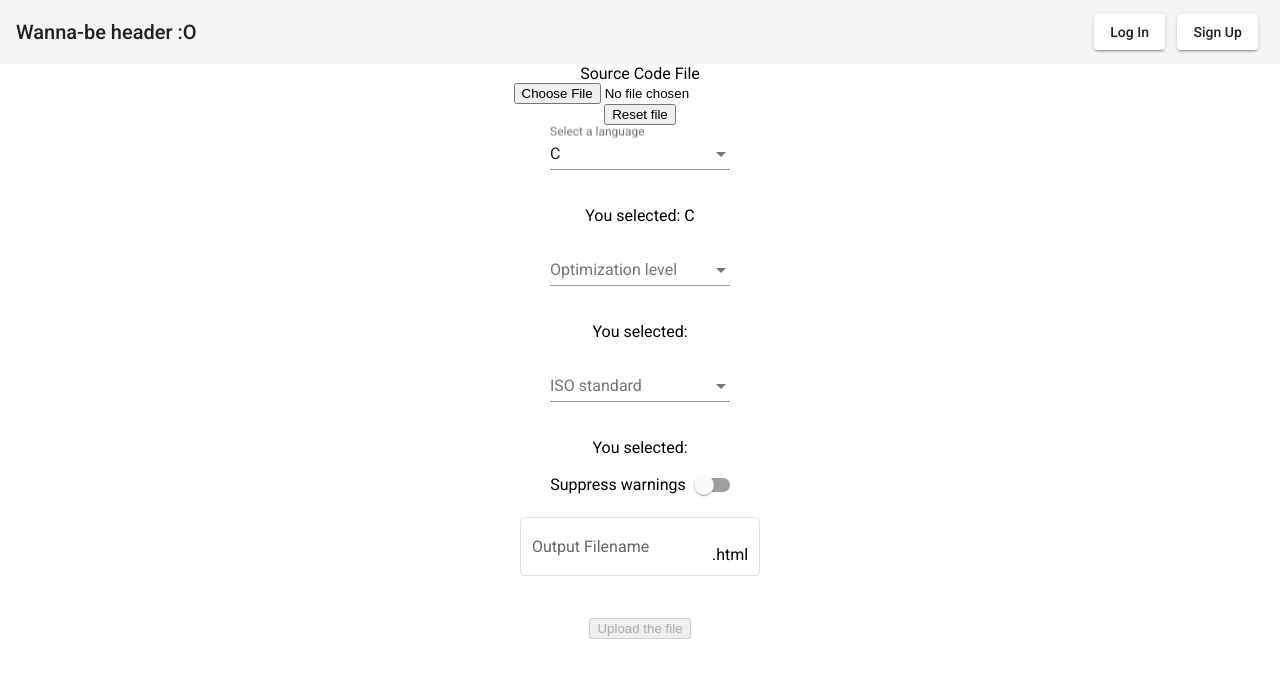
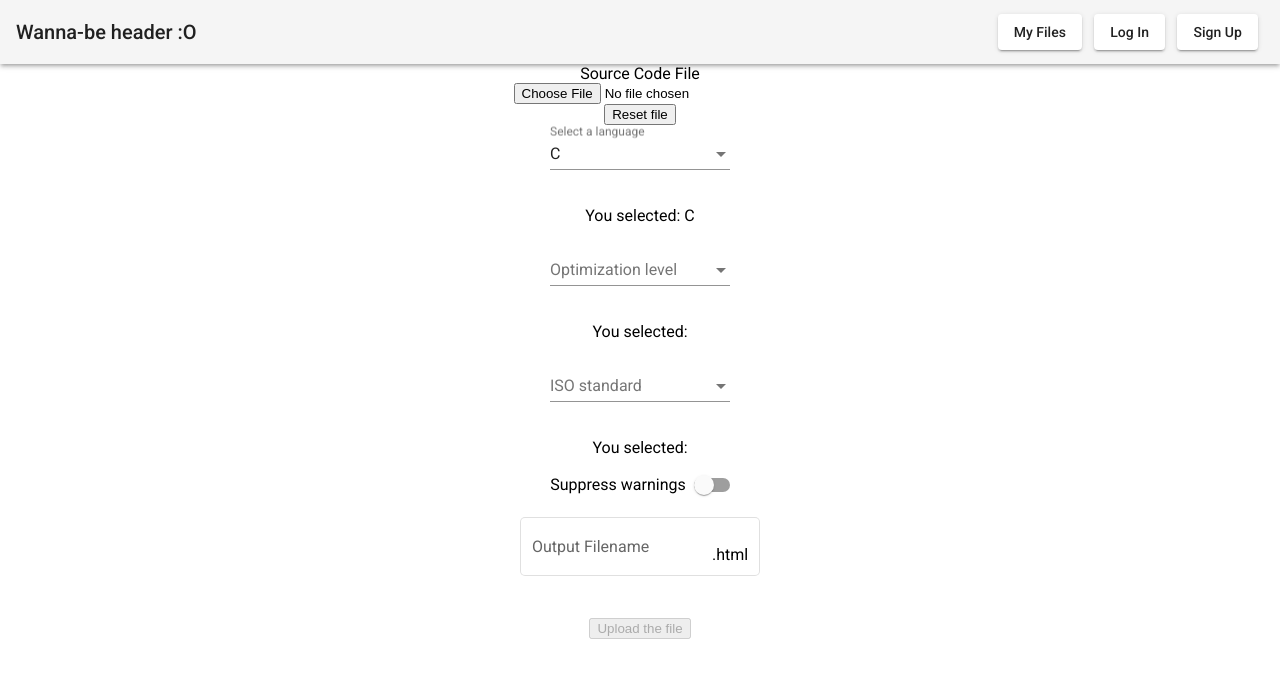
Before and after one commit to NikosGad/Webassembly_Compiler_Collection, an Angular app in the folder frontend/app-frontend/: page / in a window 1280 px wide. Shown: the top 678 px of the page. Built offline with nearby package versions, Linux system fonts and the light colour scheme.

Commit message:
Toolbar is elevated and navigation to personal files is available

```diff
--- a/frontend/app-frontend/src/app/header/header.component.html
+++ b/frontend/app-frontend/src/app/header/header.component.html
@@ -1,9 +1,10 @@
-<mat-toolbar [ngSwitch]="isLoggedIn">
+<mat-toolbar class="mat-elevation-z3" [ngSwitch]="isLoggedIn">
     <span routerLink="/compile">Wanna-be header :O</span>
 
     <span class="fill-remaining-space"></span>
 
     <button *ngSwitchCase="true" mat-raised-button class="button-margin" name="log_out_btn" (click)="logout()">Logout</button>
+    <button *ngSwitchCase="false" mat-raised-button class="button-margin" name="personal_files_btn" routerLink="/personal_files">My Files</button>
     <button *ngSwitchCase="false" mat-raised-button class="button-margin" name="log_in_btn" routerLink="/login">Log In</button>
     <button *ngSwitchCase="false" mat-raised-button class="button-margin" name="sign_up_btn" routerLink="/signup">Sign Up</button>
 </mat-toolbar>
--- a/frontend/app-frontend/src/app/header/header.component.ts
+++ b/frontend/app-frontend/src/app/header/header.component.ts
@@ -27,7 +27,7 @@ export class HeaderComponent implements OnInit, OnDestroy {
 
   logout() {
     this.authenticationService.logout();
-    this.router.navigate(["login"])
+    this.router.navigate(["login"]);
   }
 
 }
```
